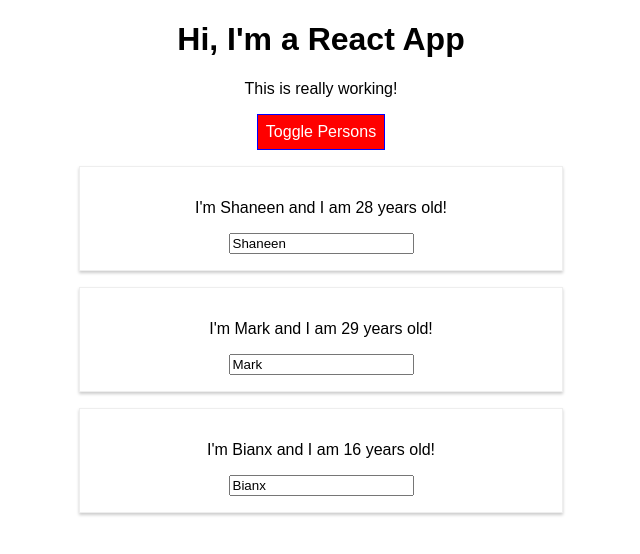
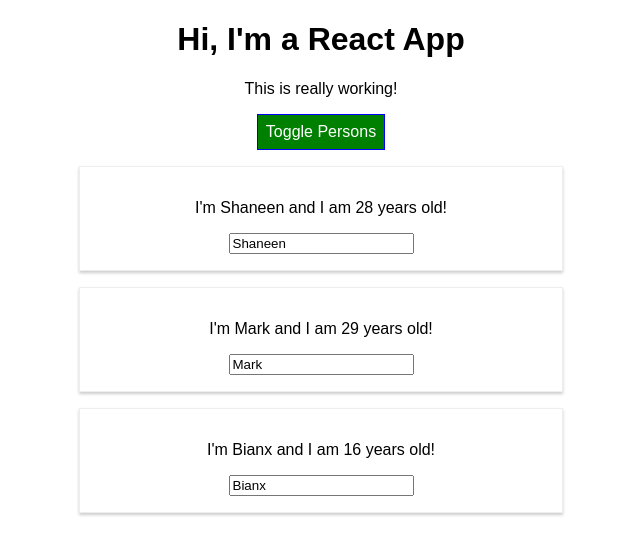
Before and after one commit to shaneenvitug/react-complete-guide, a React (Create React App) app in the folder react-complete-guide/: page / in a window 1280 px wide. Both pictures are taken after a click on the button "Toggle Persons". Shown: the top 554 px of the page, without its empty margins (319-959 px from the left). Built offline with nearby package versions, Linux system fonts and the light colour scheme.

Commit message:
adding styled components to the button

```diff
--- a/react-complete-guide/src/App.js
+++ b/react-complete-guide/src/App.js
@@ -1,7 +1,21 @@
 import React, { Component } from 'react';
+import styled from 'styled-components';
 import './App.css';
 import Person from './Person/Person';
 
+const StyledButton = styled.button`
+  background-color: green;
+  color: white;
+  font: inherit;
+  border: 1px solid blue;
+  padding: 8px;
+  cursor: pointer;
+
+  &:hover {
+    background-color: lightgreen;
+    color: black;
+  }
+`
 class App extends Component {
   // state is managed from inside the component, *state property is only available in components that extends component (class based react components)
   // props are set and passed from outside
@@ -96,9 +110,8 @@ class App extends Component {
       <div className="App">
         <h1>Hi, I'm a React App</h1>
         <p className={classes.join(' ')}>This is really working!</p>
-        <button
-          style={style}
-          onClick={this.togglePersonsHandler}>Toggle Persons</button>
+        <StyledButton
+          onClick={this.togglePersonsHandler}>Toggle Persons</StyledButton>
         {persons}
       </div>
     );
--- a/react-complete-guide/src/Person/Person.js
+++ b/react-complete-guide/src/Person/Person.js
@@ -16,11 +16,7 @@ text-align: center;
 `;
 
 const person = (props) => {
-  const style = {
-    '@media (min-width: 500px)': {
-      width: '450px'
-    }
-  }
+
   return (
     // <div className="Person" style={style}>
     <StyledDiv>
```
